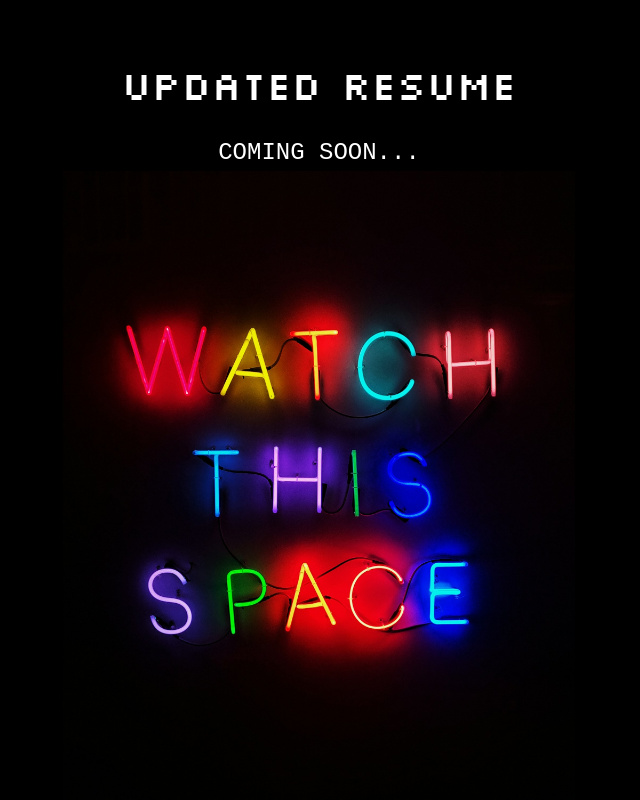
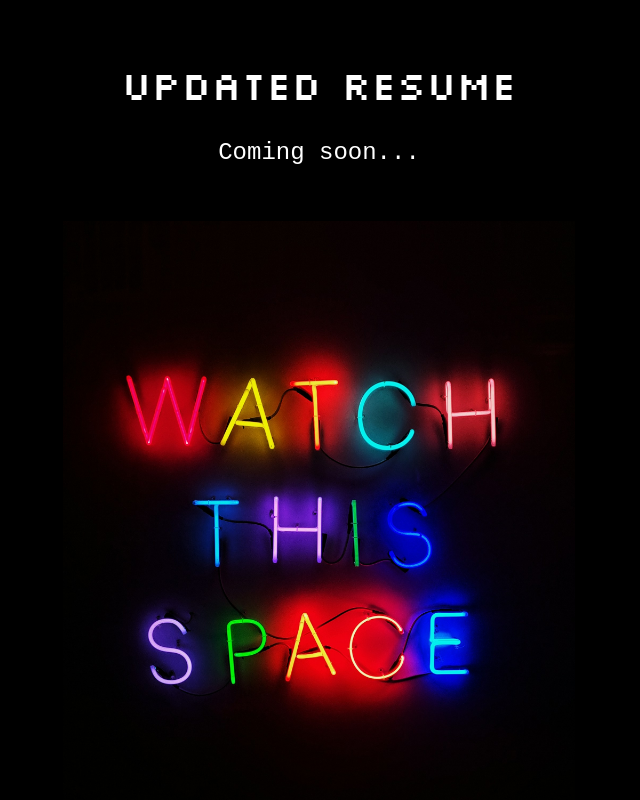
Before and after one commit to TinglyTingly/tingly.codes, a React (Vite) app: page / in a window 1280 px wide. Shown: the part 1830-2630 px from the top of the page, without its empty margins (321-961 px from the left). Built offline with nearby package versions, Linux system fonts and the light colour scheme; a web font is replaced by a local one.

Commit message:
Styling Updates

```diff
--- a/src/App.css
+++ b/src/App.css
@@ -57,7 +57,7 @@ p {
 
 h1,
 h2 {
-  text-transform: uppercase;
+  /* text-transform: uppercase; */
 }
 
 h2,
--- a/src/components/Resume/ResumeStyles.module.css
+++ b/src/components/Resume/ResumeStyles.module.css
@@ -8,6 +8,7 @@
     display: block;
     margin-left: auto;
     margin-right: auto;
+    padding-top: 50px;
   }
 }
 
```
